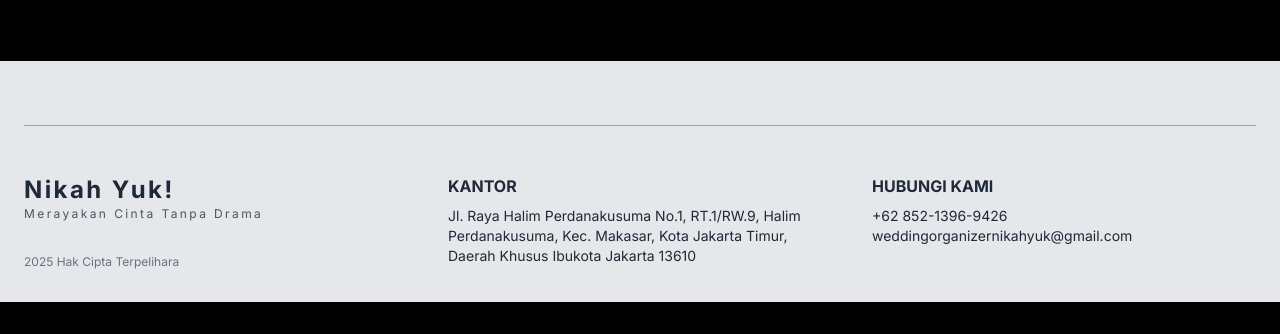
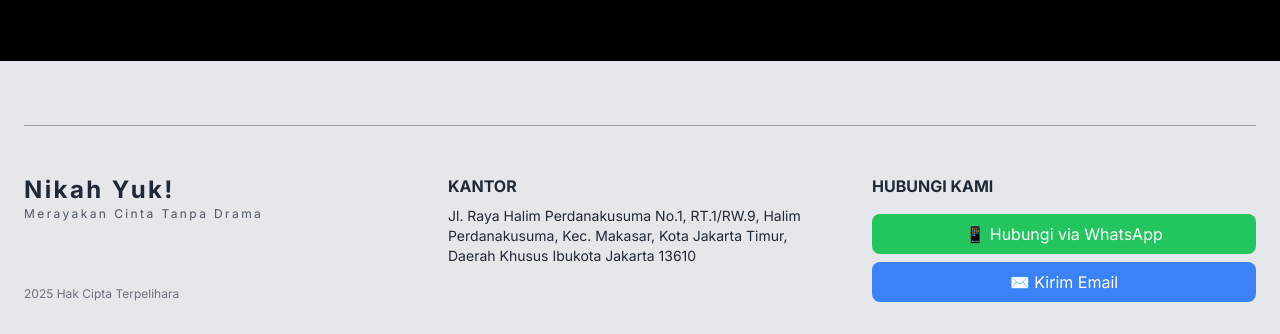
Before and after one commit to weddingorganizernikahyuk/weddingorganizernikahyuk.github.io, a plain HTML site: page galeri.html in a window 1280 px wide. Shown: the part 2031-2365 px from the top of the page. Before the commit the page ends 2333 px from the top, so only its background shows below. Drawn offline with nearby package versions, Linux system fonts and the light colour scheme.

Commit message:
Update galeri.html

```diff
--- a/galeri.html
+++ b/galeri.html
@@ -212,12 +212,20 @@
                 <div class="md:w-1/3">
                     <h4 class="font-bold mb-2">KANTOR</h4>
                     <p class="text-sm">Jl. Raya Halim Perdanakusuma No.1, RT.1/RW.9, Halim Perdanakusuma, Kec. Makasar, Kota Jakarta Timur, Daerah Khusus Ibukota Jakarta 13610</p>
-                </div>
-                <div class="md:w-1/3">
-                    <h4 class="font-bold mb-2">HUBUNGI KAMI</h4>
-                    <p class="text-sm">+62 852-1396-9426</p>
-                    <p class="text-sm">weddingorganizernikahyuk@gmail.com</p>
-                </div>
+                </div><div class="md:w-1/3">
+    <h4 class="font-bold mb-4">HUBUNGI KAMI</h4>
+    <a href="https://wa.me/6285213969426" target="_blank">
+        <button class="bg-green-500 text-white px-4 py-2 rounded-lg mb-2 w-full hover:bg-green-600 transition">
+            📱 Hubungi via WhatsApp
+        </button>
+    </a>
+
+    <a href="mailto:weddingorganizernikahyuk@gmail.com">
+        <button class="bg-blue-500 text-white px-4 py-2 rounded-lg w-full hover:bg-blue-600 transition">
+            ✉️ Kirim Email
+        </button>
+    </a>
+</div>
             </div>
         </div>
     </footer>
```
